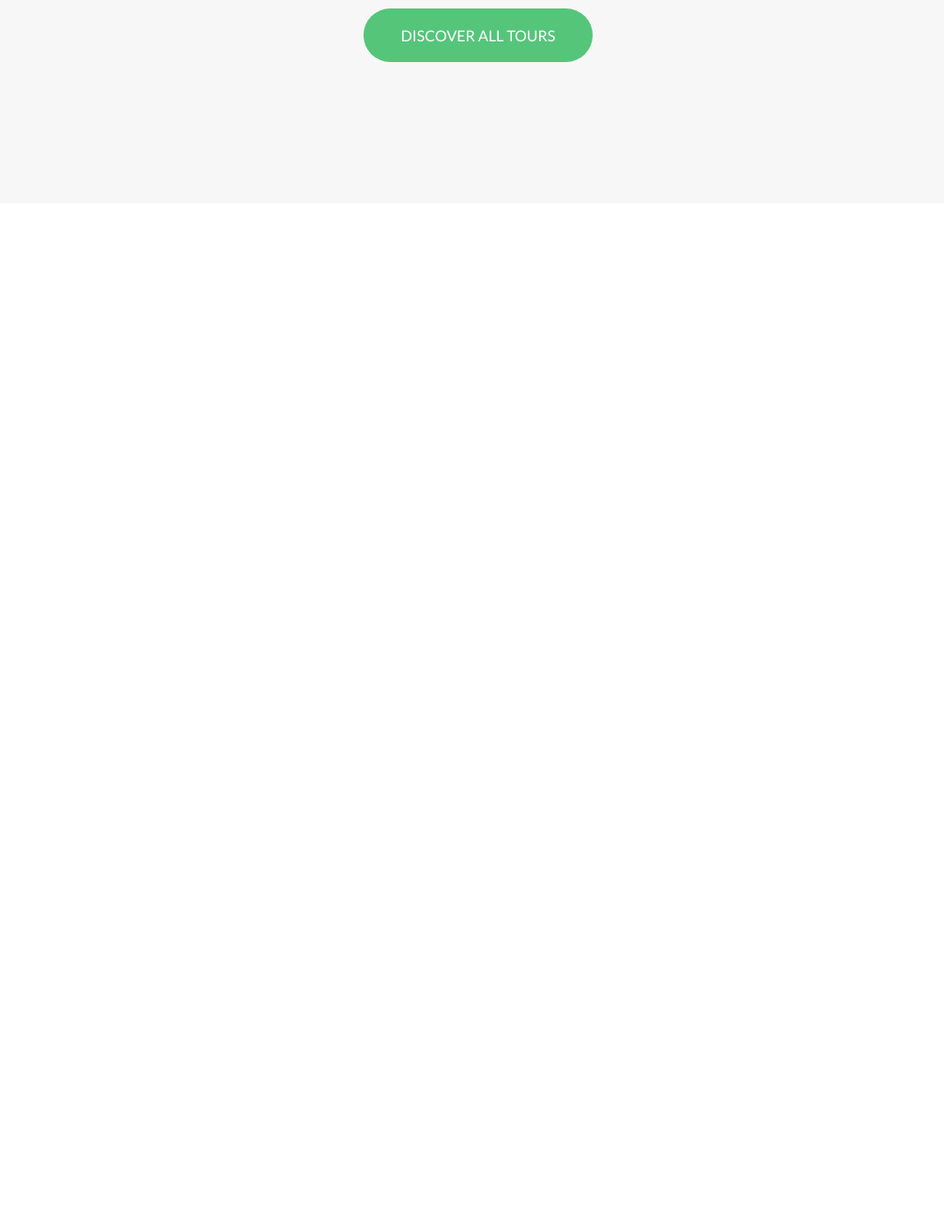
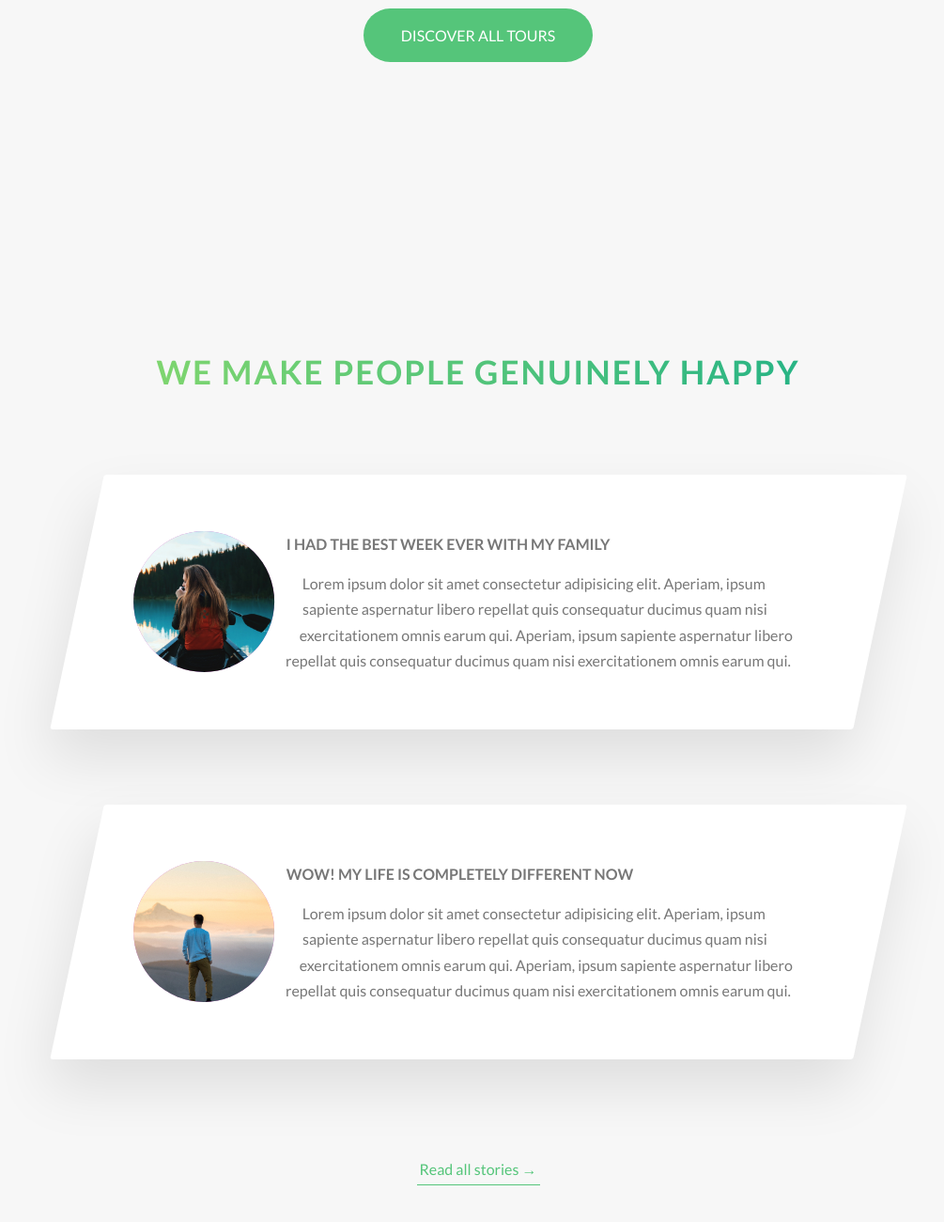
Before and after one commit to gauravburjwal/natours, a website: page index.html in a window 1280 px wide. Shown: the part 3086-4386 px from the top of the page at 94% size, without its empty margins (131-1136 px from the left). Before the commit the page ends 3332 px from the top, so only its background shows below. Drawn offline with Linux system fonts and the light colour scheme.

Commit message:
feat: Implement Stories Section

```diff
--- a/index.html
+++ b/index.html
@@ -243,6 +243,61 @@
           <a href="#" class="btn btn--green">Discover all tours</a>
         </div>
       </section>
+
+      <section class="section-stories">
+        <div class="u-center-text u-margin-bottom-big">
+          <h2 class="heading-secondary">We make people genuinely happy</h2>
+        </div>
+        <div class="row">
+          <div class="story">
+            <figure class="story__shape">
+              <img
+                src="img/nat-8.jpg"
+                alt="Person on a tour"
+                class="story__img" />
+              <figcaption class="story__caption">Mary Smith</figcaption>
+            </figure>
+            <div class="story__text">
+              <h3 class="heading-tertiary u-margin-bottom-small">
+                I had the best week ever with my family
+              </h3>
+              <p>
+                Lorem ipsum dolor sit amet consectetur adipisicing elit.
+                Aperiam, ipsum sapiente aspernatur libero repellat quis
+                consequatur ducimus quam nisi exercitationem omnis earum qui.
+                Aperiam, ipsum sapiente aspernatur libero repellat quis
+                consequatur ducimus quam nisi exercitationem omnis earum qui.
+              </p>
+            </div>
+          </div>
+        </div>
+        <div class="row">
+          <div class="story">
+            <figure class="story__shape">
+              <img
+                src="img/nat-9.jpg"
+                alt="Person on a tour"
+                class="story__img" />
+              <figcaption class="story__caption">Jack Wilson</figcaption>
+            </figure>
+            <div class="story__text">
+              <h3 class="heading-tertiary u-margin-bottom-small">
+                WOW! My life is completely different now
+              </h3>
+              <p>
+                Lorem ipsum dolor sit amet consectetur adipisicing elit.
+                Aperiam, ipsum sapiente aspernatur libero repellat quis
+                consequatur ducimus quam nisi exercitationem omnis earum qui.
+                Aperiam, ipsum sapiente aspernatur libero repellat quis
+                consequatur ducimus quam nisi exercitationem omnis earum qui.
+              </p>
+            </div>
+          </div>
+        </div>
+        <div class="u-center-text u-margin-top-huge">
+          <a href="#" class="btn-text">Read all stories &rarr; </a>
+        </div>
+      </section>
     </main>
 
     <!-- <section class="grid-test">
--- /dev/null
+++ b/sass/components/_story.scss
@@ -0,0 +1,55 @@
+.story {
+  width: 75%;
+  margin: 0 auto;
+  box-shadow: 0 3rem 6rem rgba($color-black, 0.1);
+  background-color: $color-white;
+  border-radius: 3px;
+  padding: 6rem;
+  padding-left: 9rem;
+  font-size: $default-font-size;
+  transform: skewX(-12deg);
+
+  &__text {
+    transform: skewX(12deg);
+  }
+
+  &__shape {
+    width: 15rem;
+    height: 15rem;
+    background-color: orchid;
+    float: left;
+    shape-outside: circle(50% at 50% 50%);
+    clip-path: circle(50% at 50% 50%);
+    transform: translateX(-3rem) skewX(12deg);
+    position: relative;
+  }
+
+  &__img {
+    height: 100%;
+    transition: all 0.5s;
+    transform: translateX(-4rem) scale(1.4);
+  }
+
+  &__caption {
+    color: $color-white;
+    position: absolute;
+    top: 50%;
+    left: 50%;
+    transform: translate(-50%, 20%);
+    text-transform: uppercase;
+    font-size: 1.7rem;
+    text-align: center;
+    transition: all 0.5s;
+    opacity: 0;
+  }
+
+  &:hover &__caption {
+    opacity: 1;
+    transform: translate(-50%, -50%);
+  }
+
+  &:hover &__img {
+    transform: translateX(-4rem) scale(1);
+    filter: blur(3px) brightness(80%);
+  }
+}
--- a/sass/main.scss
+++ b/sass/main.scss
@@ -11,6 +11,7 @@
 @import 'components/card';
 @import 'components/composition';
 @import 'components/feature-box';
+@import 'components/story';
 
 @import 'pages/home';
 
--- a/sass/pages/_home.scss
+++ b/sass/pages/_home.scss
@@ -26,3 +26,8 @@
   padding: 25rem 0 15rem 0;
   margin-top: -10rem;
 }
+
+.section-stories {
+  padding: 15rem 0;
+  background-color: $color-grey-light-1;
+}
```
Also changed, not shown: css/style.css.
